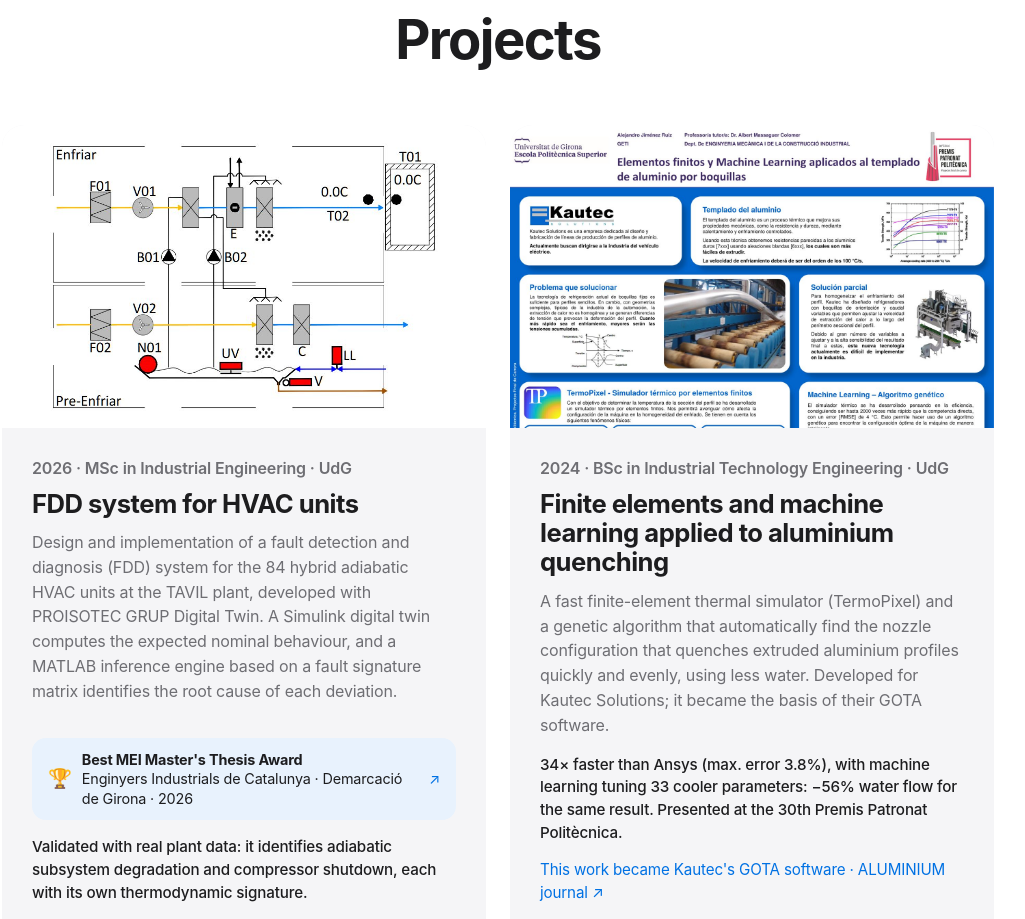
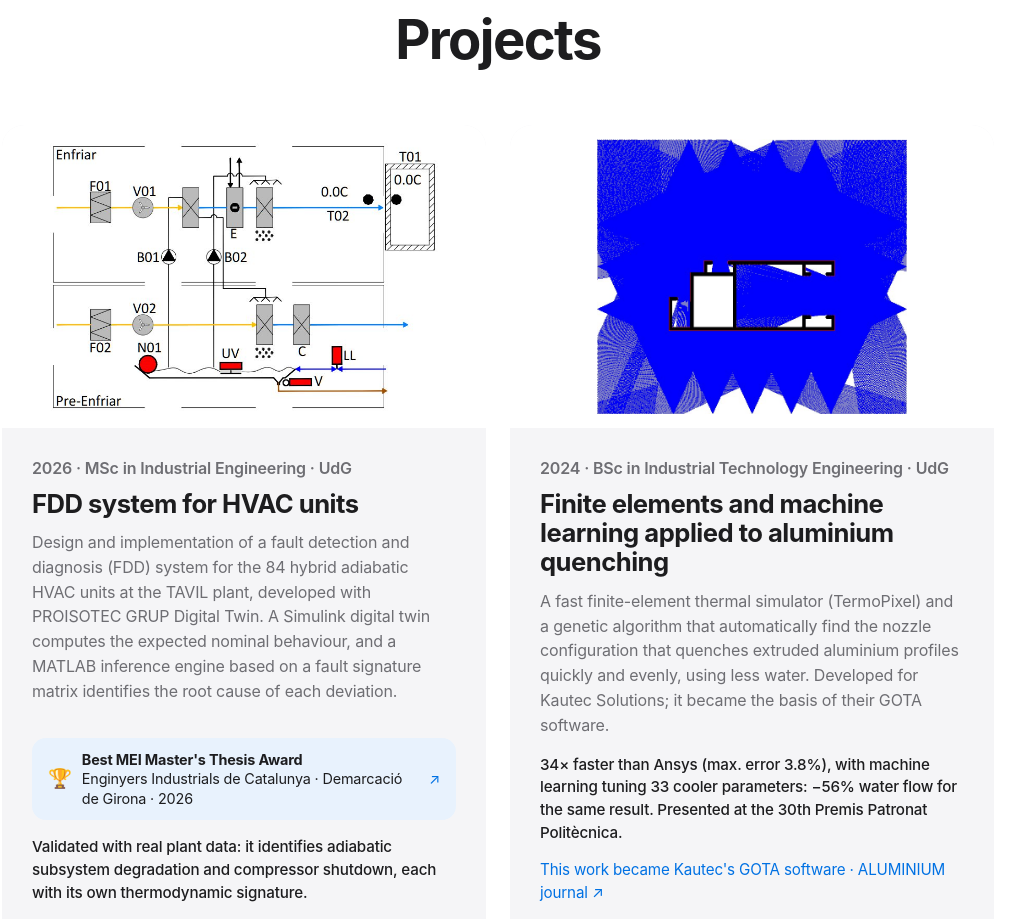
Before and after one commit to AlexitoJR9/AlexitoJR9.github.io, a plain HTML site: page index.html in a window 1280 px wide. Shown: the part 2580-3499 px from the top of the page, without its empty margins (142-1167 px from the left). Drawn offline with Linux system fonts and the light colour scheme.

Commit message:
Use the spray simulation as the Bachelor's thesis cover
Co-Authored-By: Claude Opus 5.5 <noreply@anthropic.com>
Claude-Session: https://claude.ai/code/session_012r4U3vB1TaPQTfCzk3Acpm

```diff
--- a/index.html
+++ b/index.html
@@ -337,7 +337,7 @@
         <!-- PROJECT 2 · BACHELOR'S THESIS -->
         <article class="card" data-p="bsc">
           <div class="thumb t2">
-            <img class="top" src="img/bsc-thesis/02.jpg" alt="Bachelor's thesis poster: finite elements and machine learning applied to nozzle quenching of aluminium" loading="lazy">
+            <img class="contain" src="img/bsc-thesis-cover.jpg" alt="Simulated nozzle spray pattern around an aluminium profile" loading="lazy">
           </div>
           <div class="card-body">
             <p class="meta">2024 · BSc in Industrial Technology Engineering · UdG</p>
```
Also changed, not shown: img/bsc-thesis-cover.jpg (added).
